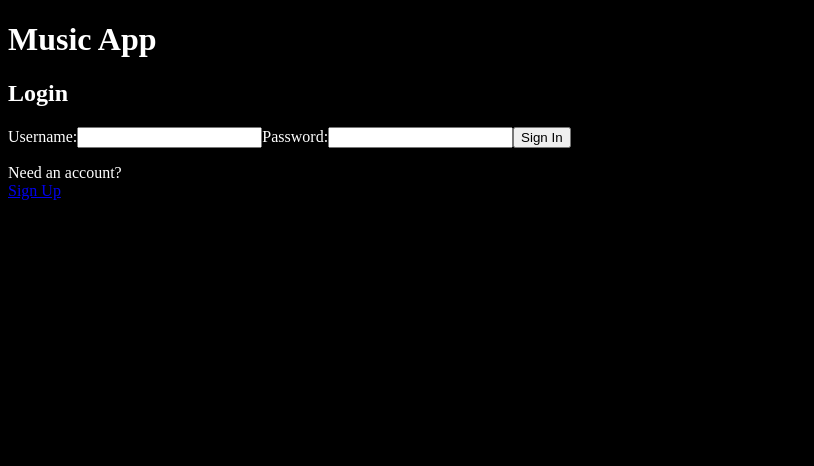
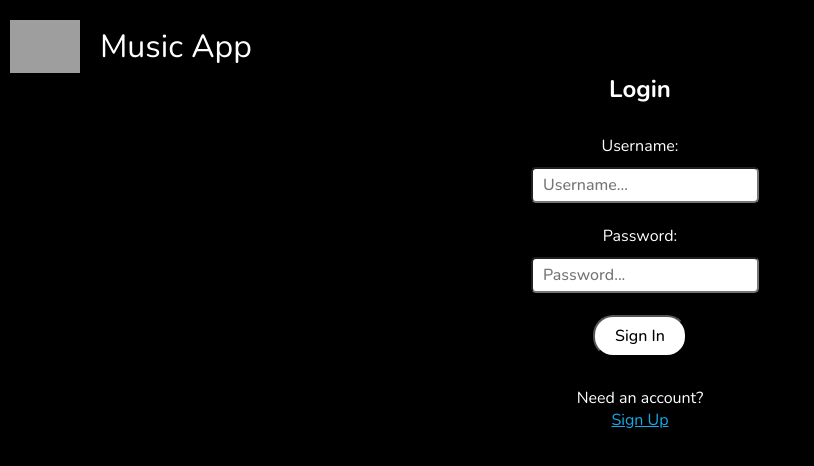
Before and after one commit to herbie2568/music-frontend2, a React (Create React App) app: page / in a window 1280 px wide. Shown: the top 466 px of the page, without its empty margins (0-814 px from the left). Built offline with nearby package versions, Linux system fonts and the light colour scheme; no server answers; grey boxes are pictures that could not be loaded.

Commit message:
added some styling to login page

```diff
--- a/src/App.css
+++ b/src/App.css
@@ -1,17 +1,23 @@
+@import url('https://fonts.googleapis.com/css2?family=Nunito:wght@200;300;400;500;600;700;800;900&display=swap');
+* {
+    margin: 0;
+    padding: 0;
+}
 body {
     background: black;
     color: white;
+    font-family: 'Nunito', sans-serif;
 }
 
 img {
-    width: 250px;
+    width: 200px;
 }
 
 .songContainer {
     display: flex;
     flex-flow: row wrap;
     justify-content: center;
-    gap: 3vw;
+    gap: 20px;
     margin-top: 3vh;
     z-index: 999;
 }
@@ -26,6 +32,10 @@ img {
 .navbarDiv {
     /* position: fixed; */
     z-index: 999;
+    background: black;
+
+    padding-bottom: 20px;
+
 }
 
 .navBar {
@@ -35,6 +45,7 @@ img {
     margin-left: 5vw;
     margin-top: 3vh;
     gap: 50px;
+    padding-top: 20px;
 }
 
 .link {
@@ -45,7 +56,7 @@ img {
 
 .link:hover {
     cursor: pointer;
-    color: red;
+    color: #15a9e9;
     transform: scale(1.1);
 }
 
@@ -63,5 +74,72 @@ img {
   right: 4vw;
   padding-left: 10px;
   font-size: 1em;
-  font-weight: 600;
+  font-weight: 500;
+  font-family: 'Nunito', sans-serif;
 }
+
+.logoName {
+    display: flex;
+    flex-direction: row;
+    gap: 20px;
+    padding-top: 20px;
+    margin-left: 10px;
+}
+
+.appName {
+    font-size: 2em;
+    align-self: center;
+}
+
+.logo {
+    width: min(6%, 70px);
+}
+
+.login-box {
+    display:flex;
+    flex-direction: column;
+    justify-content: center;
+    align-items: center;
+}
+
+.loginInput {
+    padding: 5px 10px;
+    border-radius: 5px;
+    margin-left: 10px;
+    margin-top: 10px;
+    font-family: 'Nunito', sans-serif;
+    font-weight: 500;
+    font-size: 16px;
+}
+
+.signinButton {
+    padding: 8px 20px;
+    background: white;
+    border-radius: 20px;
+    font-family: 'Nunito', sans-serif;
+    font-weight: 500;
+    font-size: 16px;
+    transition-duration: 0.4s;
+}
+
+.signinButton:hover {
+    cursor: pointer;
+    transform: scale(1.1);
+    background: #15a9e9;
+}
+
+.loginForm {
+    display: flex;
+    flex-direction: column;
+    align-items: center;
+    margin-top: 30px;
+}
+
+.signupAnchor {
+    color: #15a9e9;
+}
+
+.needAccount {
+    text-align: center;
+    margin-top: 30px;
+}
--- a/src/App.js
+++ b/src/App.js
@@ -159,15 +159,18 @@ const App = () => {
 
   return (
     <>
-      <h1>Music App</h1>
+
 
 
       {isAuthenticated ? (
         <>
       <div className = 'navbarDiv'>
-        <h1>insert cool title here</h1>
+      <div className = 'logoName'>
+      <img className = 'logo' src = 'https://i.imgur.com/bZRUMGT.png'></img>
+      <div className = 'appName'>Music App</div>
+      </div>
         <nav className = 'navBar'>
-          <Link className = 'link'to="/songs">Home</Link>
+          <Link className = 'link'to="/">Home</Link>
           <Link className = 'link' to='/new'>Add Song</Link>
           <Link className = 'link' to='/account'>Account Details</Link>
           <Link className = 'link' to='/cart'>Your Cart</Link>
@@ -178,7 +181,7 @@ const App = () => {
       <div className="wrapper">
         <Routes>
           <Route path="/signup" element = {<Signup />}/>
-          <Route path="/songs/*" element={<Songs />}/>
+          <Route path="/*" element={<Songs />}/>
           <Route path="/account" element={<Account handleCreateAccount= {handleCreateAccount}/>}/>
           <Route path="/cart" element={<Cart />}/>
           <Route path = '/songs/:id' element = {<Show songs = {songs} handleUpdate={handleUpdate} />}/>
@@ -191,31 +194,40 @@ const App = () => {
     </>
 ) : (
      <>
+     <div className = 'logoName'>
+     <img className = 'logo' src = 'https://i.imgur.com/bZRUMGT.png'></img>
+     <div className = 'appName'>Music App</div>
+     </div>
+
        <section className="login-box">
          <h1>Login</h1>
-         <form onSubmit={handleSubmitLogin}>
+         <form className = 'loginForm' onSubmit={handleSubmitLogin}>
              <label htmlFor="username">Username:</label>
              <input
+             placeholder = 'Username...'
+                className = 'loginInput'
                  type="text"
                  id="username"
                  onChange={(e) => setUsername(e.target.value)}
                  value={username}
                  required
-             />
+             /><br/>
              <label htmlFor="password">Password:</label>
              <input
+                placeholder = 'Password...'
+                className = 'loginInput'
                  type="password"
                  id="password"
                  onChange={(e) => setPassword(e.target.value)}
                  value={password}
                  required
-             />
-             <button>Sign In</button>
+             /><br/>
+             <button className = 'signinButton'>Sign In</button>
          </form>
-         <p>
+         <p className = 'needAccount'>
              Need an account?<br />
              <span className="line">
-                 <a href="/createaccount">Sign Up</a>
+                 <a className = 'signupAnchor' href="/createaccount">Sign Up</a>
              </span>
          </p>
          </section>
--- a/src/components/Edit.js
+++ b/src/components/Edit.js
@@ -17,6 +17,12 @@ const Edit = (props) => {
     }
 
 
+    if (!song.image) {
+        song.image = 'https://i.imgur.com/D3aOVsJ.png'
+    }
+    if (!song.price) {
+        song.price = '1.29'
+    }
 
   return (
     <div className = 'addForm'>
--- a/src/components/Show.js
+++ b/src/components/Show.js
@@ -35,6 +35,9 @@ const Show = (props) => {
 if (!songs.image) {
     songs.image = 'https://i.imgur.com/D3aOVsJ.png'
 }
+if (!songs.price) {
+    songs.price = '1.29'
+}
     return (
         <>
         <h1>song details {params.id}</h1>
@@ -43,7 +46,7 @@ if (!songs.image) {
         <h2>{songs.genre}</h2>
         <img src = {songs.image}></img>
         <h4>hi</h4>
-        <Edit handleUpdate = {handleUpdate}/>
+        <Edit handleUpdate = {handleUpdate} songs = {songs} setSongs = {setSongs} />
         </>
     )
 }
```
